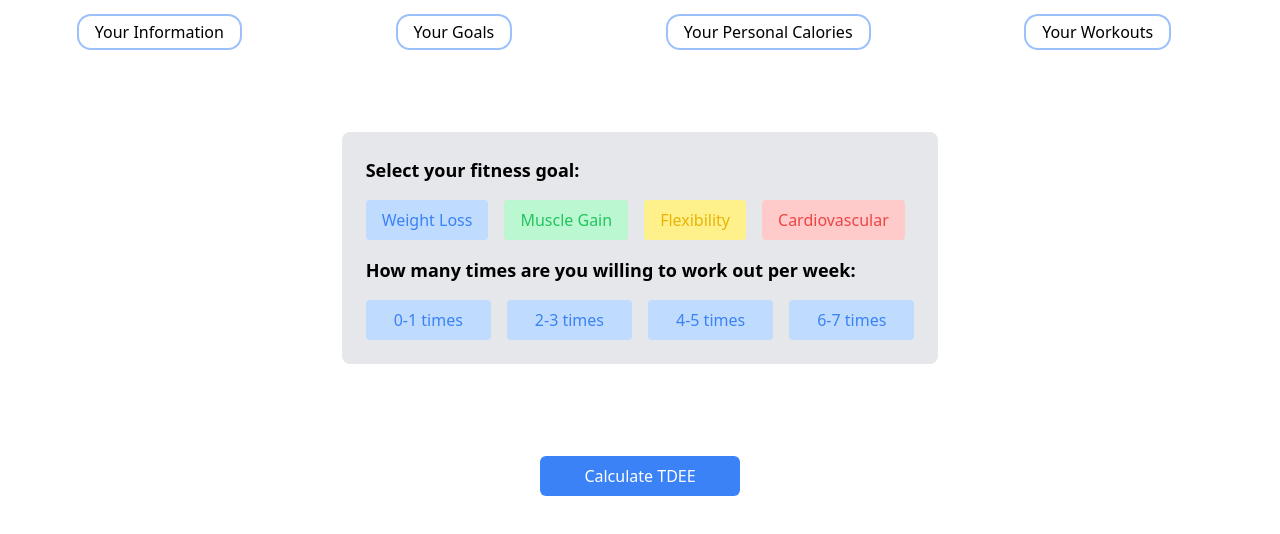
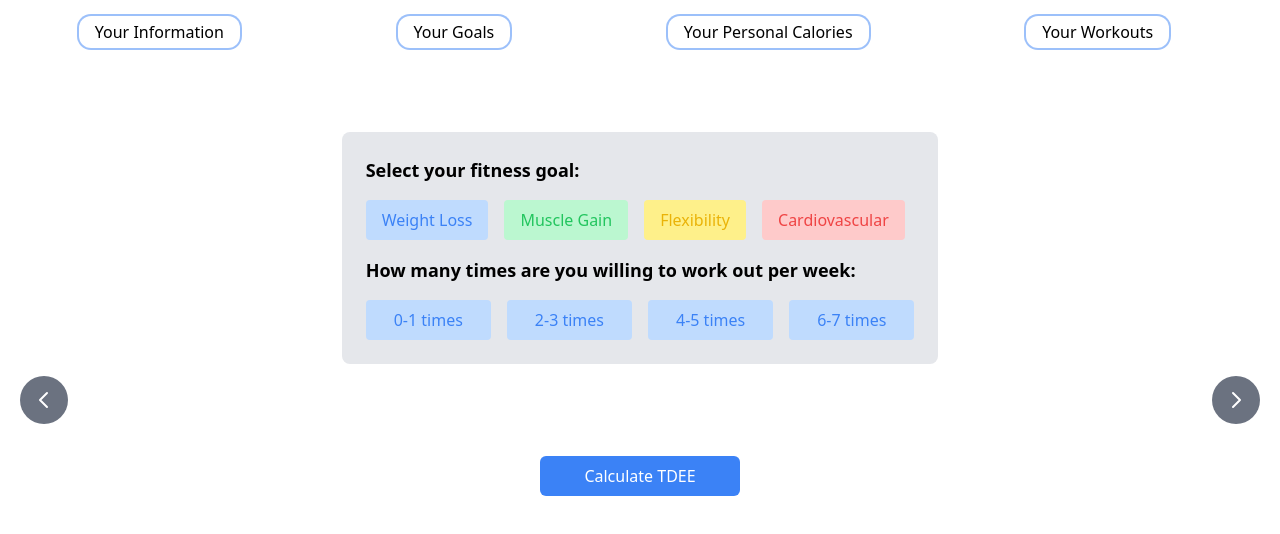
Before and after one commit to Czar123-kali/FitnessApp, a React (Create React App) app: page /goals in a window 1280 px wide. Shown: the top 534 px of the page. Built offline with nearby package versions, Linux system fonts and the light colour scheme.

Commit message:
added arrow buttons

```diff
--- a/package.json
+++ b/package.json
@@ -3,6 +3,7 @@
   "version": "0.1.0",
   "private": true,
   "dependencies": {
+    "@heroicons/react": "^2.0.18",
     "@testing-library/jest-dom": "^5.16.5",
     "@testing-library/react": "^13.4.0",
     "@testing-library/user-event": "^13.5.0",
--- a/src/App.js
+++ b/src/App.js
@@ -1,47 +1,47 @@
-import UserGoals from "./components/UserGoals";
-import UserInfo from "./components/UserInfo";
-import Nutrition from "./components/Nutrition";
-import Navbar from "./components/Navbar";
-import Workout from "./components/Workout";
-import { Routes, Route } from "react-router-dom";
-import { useState, useEffect } from "react";
+import UserGoals from './components/UserGoals'
+import UserInfo from './components/UserInfo'
+import Nutrition from './components/Nutrition'
+import Navbar from './components/Navbar'
+import Workout from './components/Workout'
+import { Routes, Route } from 'react-router-dom'
+import { useState, useEffect } from 'react'
 
 function App() {
   const [userData, setUserData] = useState({
-    goal: "",
-    age: "",
-    gender: "",
-    height: "",
-    weight: "",
-    activityLevel: "",
+    goal: '',
+    age: '',
+    gender: '',
+    height: '',
+    weight: '',
+    activityLevel: '',
     workoutFreq: 0,
-  });
-  const [tdee, setTdee] = useState(0);
-  const usertdee = tdee === 0 ? 2000 : tdee;
+  })
+  const [tdee, setTdee] = useState(0)
+  const usertdee = tdee === 0 ? 2000 : tdee
   const [userInfo, setUserInfo] = useState({
-    age: "",
-    gender: "",
-    height: "",
-    weight: "",
-    activityLevel: "",
-  });
-  const [selectedGoal, setSelectedGoal] = useState("");
-  const [workoutFreq, setWorkoutFreq] = useState(0);
+    age: '',
+    gender: 'male',
+    height: '',
+    weight: '',
+    activityLevel: 'sedentary',
+  })
+  const [selectedGoal, setSelectedGoal] = useState('')
+  const [workoutFreq, setWorkoutFreq] = useState(0)
 
-  const [showTDEE, setShowTDEE] = useState(false);
-  const [foodLog, setFoodLog] = useState([]);
-  const [fat, setFat] = useState(0);
-  const [carbs, setCarbs] = useState(0);
-  const [protein, setProtein] = useState(0);
+  const [showTDEE, setShowTDEE] = useState(false)
+  const [foodLog, setFoodLog] = useState([])
+  const [fat, setFat] = useState(0)
+  const [carbs, setCarbs] = useState(0)
+  const [protein, setProtein] = useState(0)
   const handleTdeeCalculation = (tdeeValue) => {
-    setTdee(tdeeValue);
-  };
+    setTdee(tdeeValue)
+  }
 
   const handleUserDataChange = (userInfoData, userGoalData, userFreqData) => {
-    const updatedUserData = { ...userInfoData, userGoalData, userFreqData };
-    console.log(updatedUserData);
-    setUserData(updatedUserData);
-  };
+    const updatedUserData = { ...userInfoData, userGoalData, userFreqData }
+    console.log(updatedUserData)
+    setUserData(updatedUserData)
+  }
   // const [caloriesLeft, setCaloriesLeft] = useState(usertdee)
 
   return (
@@ -49,7 +49,7 @@ function App() {
       <Navbar />
       <Routes>
         <Route
-          path="/"
+          path='/'
           element={
             <UserInfo
               handleUserDataChange={handleUserDataChange}
@@ -60,7 +60,7 @@ function App() {
           }
         />
         <Route
-          path="goals"
+          path='goals'
           element={
             <UserGoals
               handleUserDataChange={handleUserDataChange}
@@ -77,7 +77,7 @@ function App() {
           }
         ></Route>
         <Route
-          path="calculator"
+          path='calculator'
           element={
             <Nutrition
               tdee={tdee}
@@ -97,12 +97,12 @@ function App() {
           }
         ></Route>
         <Route
-          path="workouts"
+          path='workouts'
           element={<Workout userData={userData} />}
         ></Route>
       </Routes>
     </div>
-  );
+  )
 }
 
-export default App;
+export default App
--- a/src/components/Nutrition.js
+++ b/src/components/Nutrition.js
@@ -1,5 +1,6 @@
 import React, { useState, useEffect } from 'react'
 import ItemCard from './ItemCard'
+import { Link } from 'react-router-dom'
 
 import NutritionAnalysis from './NutritionAnalysis'
 
@@ -74,6 +75,28 @@ const Nutrition = ({
   }, [foodLog])
 
   return (
+    <div>
+      <div className='absolute left-5 top-1/2 transform -translate-y-1/2'>
+        <Link to='/goals' className='inline-block'>
+          <button className='bg-gray-500 text-white rounded-full w-12 h-12 flex items-center justify-center'>
+            {/* Alternative left arrow */}
+            <svg
+              className='h-6 w-6 text-white transform rotate-180'
+              xmlns='http://www.w3.org/2000/svg'
+              fill='none'
+              viewBox='0 0 24 24'
+              stroke='currentColor'
+            >
+              <path
+                strokeLinecap='round'
+                strokeLinejoin='round'
+                strokeWidth={2}
+                d='M9 5l7 7-7 7'
+              />
+            </svg>
+          </button>
+        </Link>
+      </div>
       <div className='container mx-auto'>
         <div className='sm:col-span-4 flex flex-col'>
           <div className='mb-2'>
@@ -122,6 +145,29 @@ const Nutrition = ({
           />
         </div>
       </div>
+
+      <div className='absolute right-5 top-1/2 transform -translate-y-1/2'>
+        <Link to='/workouts' className='inline-block'>
+          <button className='bg-gray-500 text-white rounded-full w-12 h-12 flex items-center justify-center'>
+            {/* Alternative right arrow */}
+            <svg
+              className='h-6 w-6 text-white'
+              xmlns='http://www.w3.org/2000/svg'
+              fill='none'
+              viewBox='0 0 24 24'
+              stroke='currentColor'
+            >
+              <path
+                strokeLinecap='round'
+                strokeLinejoin='round'
+                strokeWidth={2}
+                d='M9 5l7 7-7 7'
+              />
+            </svg>
+          </button>
+        </Link>
+      </div>
+    </div>
   )
 }
 
--- a/src/components/UserGoals.js
+++ b/src/components/UserGoals.js
@@ -1,5 +1,6 @@
 import React from 'react'
 import Result from './Result'
+import { Link } from 'react-router-dom'
 
 const UserGoals = ({
   handleUserDataChange,
@@ -27,6 +28,28 @@ const UserGoals = ({
 
   return (
     <div>
+      <div className='absolute left-5 top-1/2 transform -translate-y-1/2'>
+        <Link to='/' className='inline-block'>
+          <button className='bg-gray-500 text-white rounded-full w-12 h-12 flex items-center justify-center'>
+            {/* Alternative left arrow */}
+            <svg
+              className='h-6 w-6 text-white transform rotate-180'
+              xmlns='http://www.w3.org/2000/svg'
+              fill='none'
+              viewBox='0 0 24 24'
+              stroke='currentColor'
+            >
+              <path
+                strokeLinecap='round'
+                strokeLinejoin='round'
+                strokeWidth={2}
+                d='M9 5l7 7-7 7'
+              />
+            </svg>
+          </button>
+        </Link>
+      </div>
+
       <div className='goal-page flex justify-center items-center h-[calc(50vh-2rem)]'>
         <div className='bg-gray-200 p-6 rounded-lg mx-auto max-w-screen-lg'>
           <h3 className='text-lg font-semibold mb-4'>
@@ -186,6 +209,29 @@ const UserGoals = ({
           </div>
         </div>
       </div>
+
+      <div className='absolute right-5 top-1/2 transform -translate-y-1/2'>
+        <Link to='/calculator' className='inline-block'>
+          <button className='bg-gray-500 text-white rounded-full w-12 h-12 flex items-center justify-center'>
+            {/* Alternative right arrow */}
+            <svg
+              className='h-6 w-6 text-white'
+              xmlns='http://www.w3.org/2000/svg'
+              fill='none'
+              viewBox='0 0 24 24'
+              stroke='currentColor'
+            >
+              <path
+                strokeLinecap='round'
+                strokeLinejoin='round'
+                strokeWidth={2}
+                d='M9 5l7 7-7 7'
+              />
+            </svg>
+          </button>
+        </Link>
+      </div>
+
       <Result
         userData={userData}
         handleTdeeCalculation={handleTdeeCalculation}
--- a/src/components/UserInfo.js
+++ b/src/components/UserInfo.js
@@ -1,4 +1,5 @@
 import React from 'react'
+import { Link } from 'react-router-dom'
 
 const UserInfo = ({
   handleUserDataChange,
@@ -101,6 +102,27 @@ const UserInfo = ({
           </button>
         </div>
       </div>
+      <div className='absolute right-5 top-1/2 transform -translate-y-1/2'>
+        <Link to='/goals' className='inline-block'>
+          <button className='bg-gray-500 text-white rounded-full w-12 h-12 flex items-center justify-center'>
+            {/* Alternative right arrow */}
+            <svg
+              className='h-6 w-6 text-white'
+              xmlns='http://www.w3.org/2000/svg'
+              fill='none'
+              viewBox='0 0 24 24'
+              stroke='currentColor'
+            >
+              <path
+                strokeLinecap='round'
+                strokeLinejoin='round'
+                strokeWidth={2}
+                d='M9 5l7 7-7 7'
+              />
+            </svg>
+          </button>
+        </Link>
+      </div>
     </div>
   )
 }
```
Also changed, not shown: src/components/Workout.js (+63 -40 lines), 1 other file (tests, documents, lock files or other folders). Lines whose indentation alone changed are shown as unchanged.
